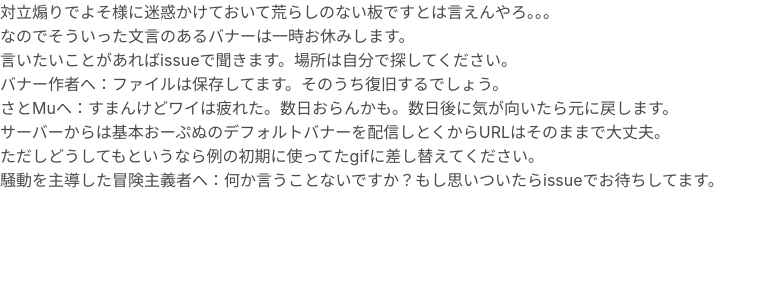
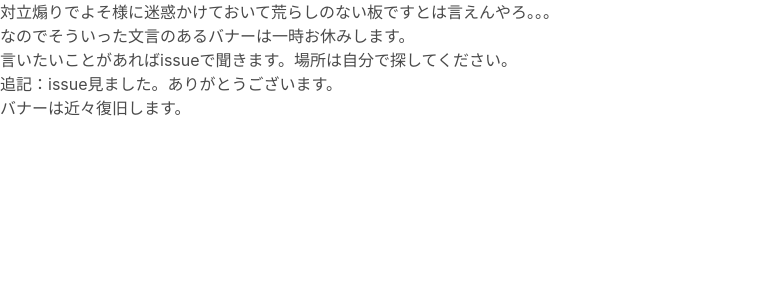
Before and after one commit to Oliver-noah-Jacob/RandomBannerMu, a Flask app: page /gallery in a window 1280 px wide. Shown: the top 300 px of the page, without its empty margins (0-776 px from the left). Run offline with Flask 2, Linux system fonts and the light colour scheme.

Commit message:
change message

```diff
--- a/templates/gallery.html
+++ b/templates/gallery.html
@@ -25,10 +25,12 @@
     対立煽りでよそ様に迷惑かけておいて荒らしのない板ですとは言えんやろ。。。<br />
     なのでそういった文言のあるバナーは一時お休みします。<br />
     言いたいことがあればissueで聞きます。場所は自分で探してください。<br />
-    バナー作者へ：ファイルは保存してます。そのうち復旧するでしょう。<br />
+    追記：issue見ました。ありがとうございます。<br />
+    バナーは近々復旧します。<br />
+    <!-- バナー作者へ：ファイルは保存してます。そのうち復旧するでしょう。<br />
     さとMuへ：すまんけどワイは疲れた。数日おらんかも。数日後に気が向いたら元に戻します。<br />
     サーバーからは基本おーぷぬのデフォルトバナーを配信しとくからURLはそのままで大丈夫。<br />
     ただしどうしてもというなら例の初期に使ってたgifに差し替えてください。<br />
-    騒動を主導した冒険主義者へ：何か言うことないですか？もし思いついたらissueでお待ちしてます。<br />
+    騒動を主導した冒険主義者へ：何か言うことないですか？もし思いついたらissueでお待ちしてます。<br /> -->
 </body>
 </html>
```
